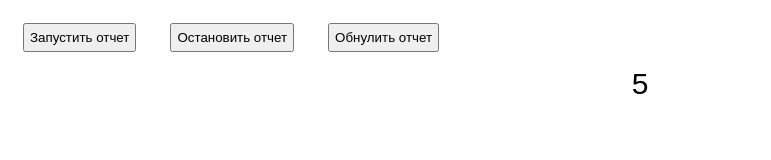
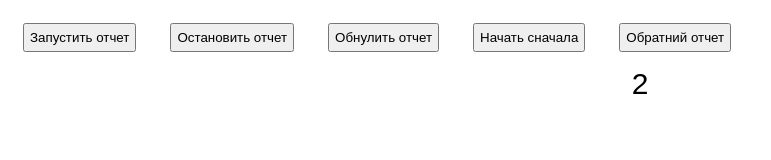
Before and after one commit to SamusenkoAleksey/jsschool, a plain HTML site: page Homeworks/Homework 4/Homework_4.html in a window 1280 px wide. Both pictures are taken after a click on the button "Запустить отчет". Shown: the whole page, without its empty margins (0-771 px from the left). Drawn offline with Linux system fonts and the light colour scheme.

Commit message:
finished homework_4

```diff
--- a/Homeworks/Homework 4/Homework_4.html
+++ b/Homeworks/Homework 4/Homework_4.html
@@ -21,14 +21,17 @@
 	<button class='buttons' onclick="checkingIfTheCountingIsAlreadyStarted()">Запустить отчет</button>
 	<button class='buttons' onclick="stopCounting()">Остановить отчет</button>
 	<button class='buttons' onclick="setCountingBackToZero()">Обнулить отчет</button>
+    <button class='buttons' onclick="startFromTheScratch()">Начать сначала</button>
+    <button class='buttons' onclick="checkingIfTheCountingIsAlreadyStartedReverse()">Обратний отчет</button>
 
 	<div id='counterDiv'></div>
 
 
 	<script type="text/javascript">
-		var counter;
+        var timeOutId;
+        var counter = 0;
         var timerRange = 30;
-        var timerSpeed = 500;
+        var timerSpeed = 1000;
 		var divCounter = document.getElementById('counterDiv');
         //adding 'counter' class
     	divCounter.classList.add('counter');
@@ -40,36 +43,122 @@
 
 
         function checkingIfTheCountingIsAlreadyStarted () {
-            if(counter === undefined){
+            if(!isCounterStarted()){
                 startCounting();
-            }else{
-                return;
             }
-        };
+        }
+
+        function checkingIfTheCountingIsAlreadyStartedReverse () {
+            counter = 30;
+            if(!isCounterStarted()){
+                startCountingReverse();
+            }
+        }
+
+        function isCounterStarted () {
+            return timeOutId != undefined;
+        }
+
+		function startCounting () {
+			timeOutId = setTimeout(
+                function(){
+                    counter += 1;
+    				divCounter.innerHTML = counter;
+                	startCounting();
+                	if(counter >= timerRange){
+    					stopCounting();
+    				}
+                },
+                timerSpeed
+            );
+		}
 
 
-		function startCounting () {
-			counter = setTimeout(function(){
-				divCounter.innerHTML = counter;
-            	startCounting();
-            	if(counter > timerRange){
-					stopCounting();
-				};
-       		}, timerSpeed);
-		};
+
+        function startCountingReverse () {
+            timeOutId = setTimeout(
+                function(){
+                    counter = counter - 1;
+                    divCounter.innerHTML = counter;
+                    startCountingReverse();
+                    if(counter <= 0){
+                        stopCounting();
+                    }
+                },
+                timerSpeed
+            );
+        }
 
 
 		function stopCounting () {
-       		clearTimeout(counter);
-    	};
+       		clearTimeout(timeOutId);
+            timeOutId = undefined;
 
+    	}
 
     	function setCountingBackToZero () {
     		stopCounting();
+            counter = 0;
     		divCounter.innerHTML = '0';
+            timeOutId = undefined;
+    	}
 
-            counter = undefined;
-    	};
+        function startFromTheScratch () {
+            if(isCounterStarted()){
+                setCountingBackToZero();
+                checkingIfTheCountingIsAlreadyStarted();
+            };
+        }
+
+        // var counter = getCounter(500, 10);
+
+        // function onClickStartButton() {
+        //     counter.start();
+        // }
+
+        // function getCounter(timeSpeed, maxValue) {
+        //     var currentValue = 0;
+        //     var timeOutId = null;
+        //     var isStarted = false;
+        //     return {
+        //         getValue: function() {
+        //             return currentValue;
+        //         },
+        //         isStarted: function() {
+        //             return isStarted;
+        //         },
+        //         stop: function() {
+        //             isStarted = false;
+        //             currentValue = 0;
+        //         },
+        //         resetCounter: function() {
+        //             currentValue = 0;
+        //         },
+        //         increment: function() {
+        //             var that = this;
+        //             if (isStarted) {
+        //                  timeOutId = setTimeout(
+        //                 function(){
+        //                     divCounter.innerHTML = ++currentValue;
+        //                         that.increment();
+
+
+        //                     if(currentValue >= maxValue || !isStarted){
+        //                         that.stop();
+        //                     }
+        //                 },
+        //                 timerSpeed
+        //                 );
+        //             }
+
+        //         },
+        //         start: function () {
+        //             isStarted = true;
+        //            this.increment();
+
+        //         }
+        //     };
+        // }
 
 
 	</script>
```
